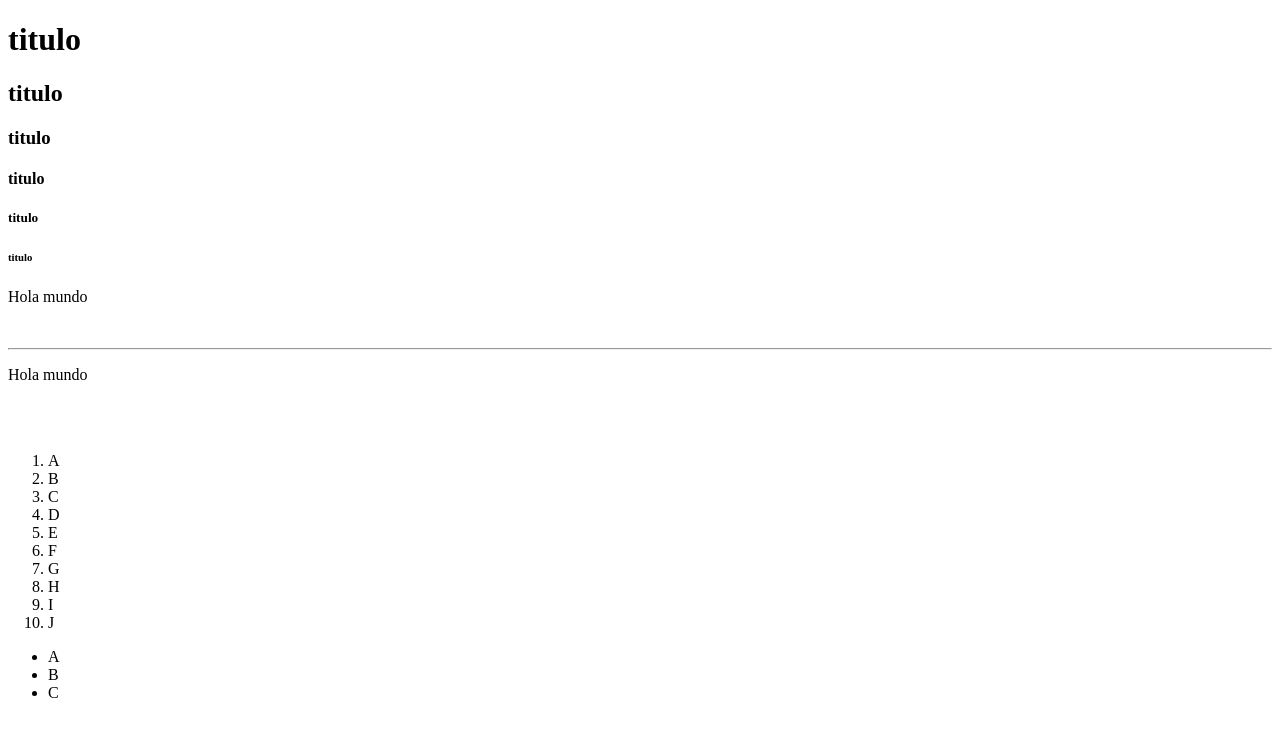
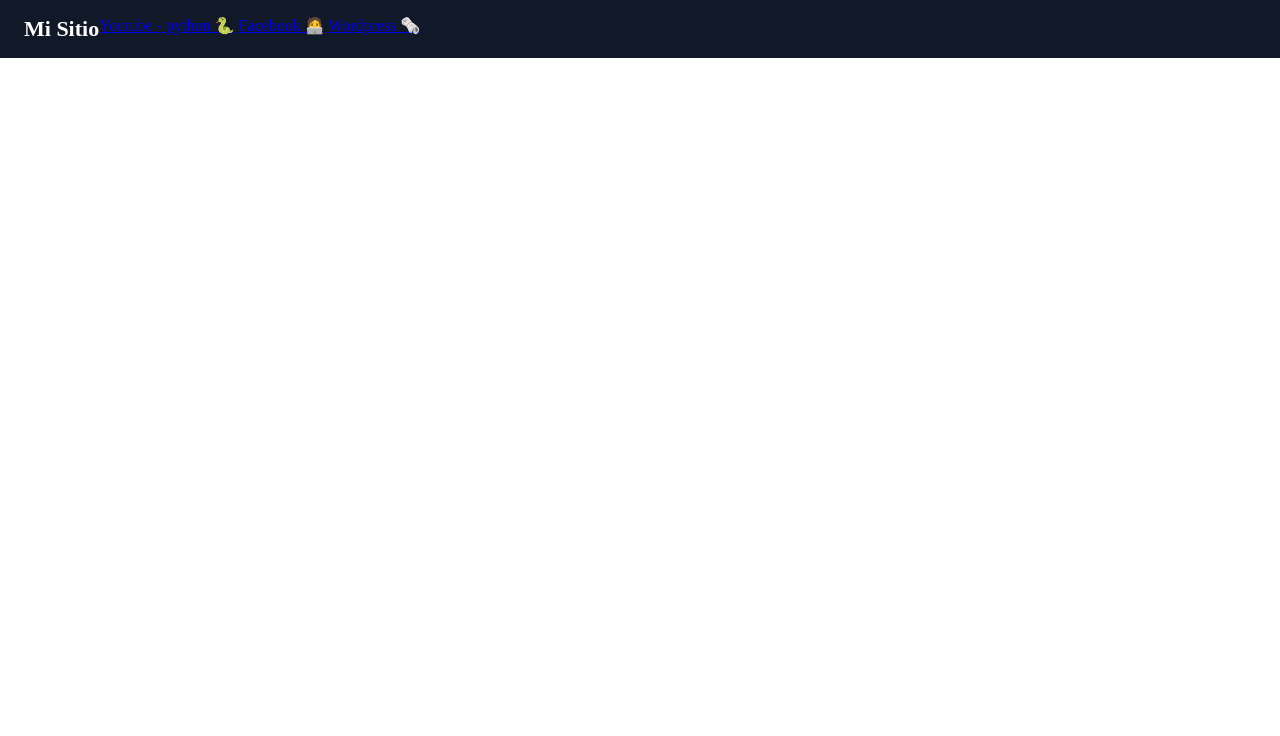
Before and after one commit to Rafael201201/BootcampIA, a plain HTML site: page Personal/front/index.html in a window 1280 px wide. Drawn offline with Linux system fonts and the light colour scheme.

Commit message:
BootcampIA4

```diff
--- a/Personal/front/index.html
+++ b/Personal/front/index.html
@@ -4,10 +4,23 @@
     <meta charset="UTF-8">
     <meta name="viewport" content="width=device-width, initial-scale=1.0">
     <title>Boot Camp</title>
+    <!-- Estilos personalizados -->
+    <link rel="stylesheet" href="style.css">
 </head>
 <body>
+    <header class="header">
+        <h1 class="nombre">Mi Sitio</h1>
+
+        <!-- Menu de navegacion -->
+         <nav>
+            <a target="_blank" href="https://www.youtube.com/watch?v=nKPbfIU442g&pp=ygUGcHl0aG9u">Youtube - python 🐍</a>
+            <a target="_blank" href="https://www.facebook.com/?locale=es_LA">Facebook 🧑‍💻</a>
+            <a target="_blank" href="https://wordpress.com/es/">Wordpress 🗞️</a>
+         </nav>
+
+    </header>
     <!-- Usuario: admin contraseña admin1234 -->
-    <h1>titulo</h1>
+   <!--  <h1>titulo</h1>
     <h2>titulo</h2>
     <h3>titulo</h3>
     <h4>titulo</h4>
@@ -18,9 +31,9 @@
     <hr>
     <p>Hola mundo</p>
     <br>
-    <br>
+    <br> -->
     <!-- Lista ordenada -->
-    <ol>
+   <!--  <ol>
         <li>A</li>
         <li>B</li>
         <li>C</li>
@@ -31,12 +44,15 @@
         <li>H</li>
         <li>I</li>
         <li>J</li>
-    </ol>
+    </ol> -->
     <!-- Lista desordenada -->
-     <ul>
+   <!--   <ul>
         <li>A</li>
         <li>B</li>
         <li>C</li>
      </ul>
+     <p></p>
+     <div> class="container"></div>
+     <div> class="container2"></div> -->
 </body>
 </html>
--- /dev/null
+++ b/Personal/front/style.css
@@ -0,0 +1,19 @@
+/* Estilo para toda la web */
+*{
+    margin: 0; /* quitar margenes por defecto */
+    padding: 0; /* quitar rellenos por defecto */
+}
+
+/* estilo header */
+
+.header{
+    background: #111827;/* color de fondo en hexadecimal */
+    color: white;/* color letra */
+    padding: 16px 24px;/* espacio interno */
+    display: flex;/* logo y menu en fila */
+}
+
+/* estilo titulo web */
+.nombre{
+    font-size: 22px;/* tamaño pixeles */
+}
```
